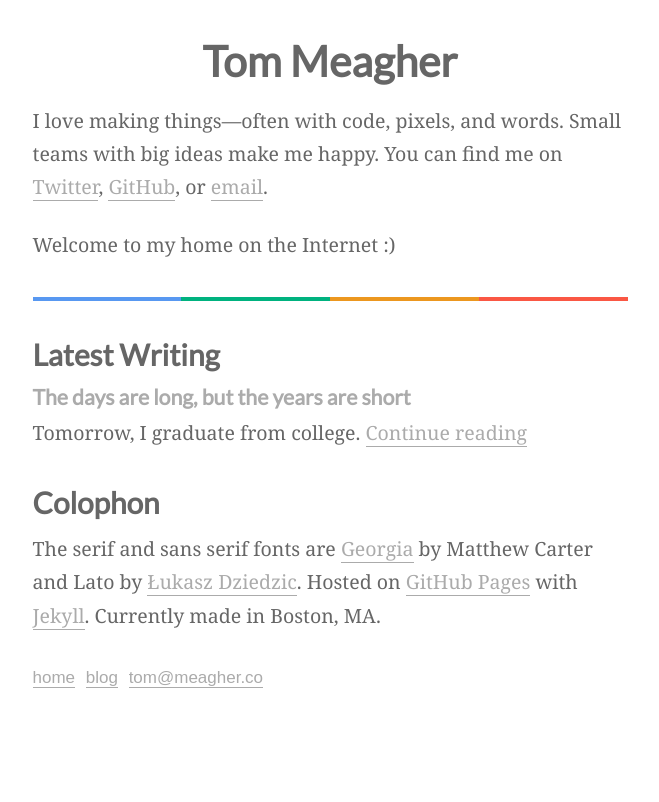
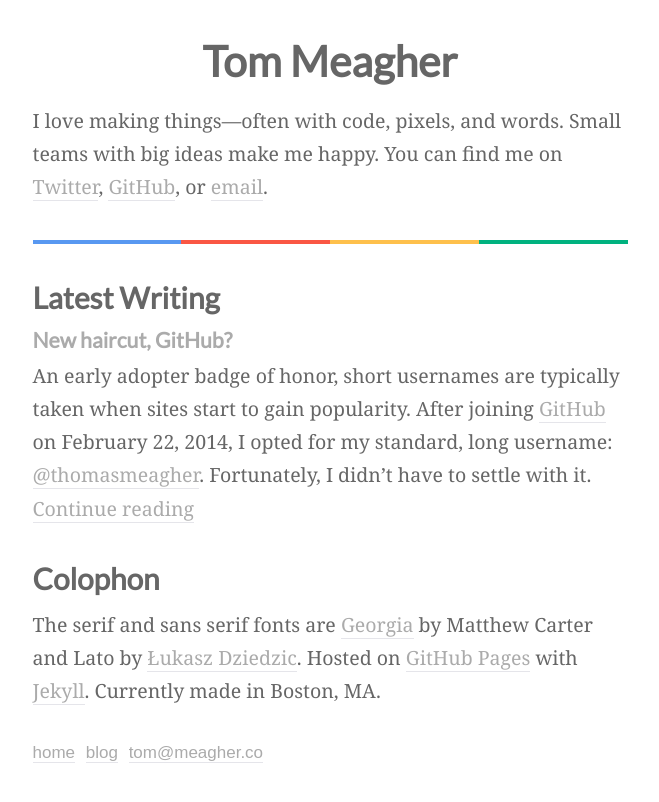
Before and after one commit to tmm/www, a Jekyll site: the page built from index.html, in a window 1280 px wide. Shown: the top 802 px of the page, without its empty margins (310-969 px from the left). Built offline with Jekyll 4.4.1, drawn with Linux system fonts in a browser that asks for light colours.

Commit message:
[published] New Haircut, GitHub?

```diff
--- a/_sass/_base.scss
+++ b/_sass/_base.scss
@@ -23,7 +23,7 @@ body {
 a {
   text-decoration: none;
   color: $gray;
-  border-bottom: 1px solid $gray;
+  border-bottom: 1px solid $gray-light;
 
   &:hover {
     color: $green;
--- a/_sass/_variables.scss
+++ b/_sass/_variables.scss
@@ -9,7 +9,7 @@ $gray: #ababab;
 $gray-light: #E5E5EA;
 $blue: #5898f1;
 $green: #00b27f;
-$yellow: #ec971f;
+$yellow: #FEC04C;
 $red: #FA5744;
 
 // sizes
--- /dev/null
+++ b/blog/_posts/2016-04-05-new-haircut-github.md
@@ -0,0 +1,28 @@
+---
+layout: post
+title: "New haircut, GitHub?"
+date: 2016-04-04 22:38:00
+---
+
+An early adopter badge of honor, short usernames are typically taken when sites start to gain popularity. After joining [GitHub](https://github.com) on February 22, 2014, I opted for my standard, long username: [@thomasmeagher](https://github.com/thomasmeagher). Fortunately, I didn't have to settle with it.
+
+GitHub is one of the few sites that has a policy of releasing dormant usernames, and luckily there are plenty of them!
+
+Now, I have [@tmm](https://github.com/tmm).
+
+#### But how?
+
+First, I looked for users that joined GitHub early on (2011 and before) and had little to no publicly activity (commits, repositories, and followers/following). Then, all I had to do was email [GitHub Support](https://github.com/contact) the username I wanted.
+
+And it worked.
+
+![GitHub Email](/blog/assets/2016/1/1.png)
+{: .image-2 }
+Victoryyy!
+{: .caption-2 }
+
+***
+
+### Notes
+
+Changing your username has side effects---more [here](https://help.github.com/articles/what-happens-when-i-change-my-username/).
--- a/blog/index.html
+++ b/blog/index.html
@@ -14,6 +14,6 @@ title: Blog
   {% assign date = currentdate %}
 {% endif %}
   <h4 class="mar-t-0"><a href="{{ post.url | prepend: site.baseurl }}">{{ post.title }}</a></h4>
-  <p>{{ post.excerpt | strip_html }} <a href="{{ post.url | prepend: site.baseurl }}">Continue reading</a></p>
+  <p>{{ post.excerpt | remove: '<p>' | remove: '</p>' }} <a href="{{ post.url | prepend: site.baseurl }}">Continue reading</a></p>
 {% if forloop.last %}</section>{% endif %}
 {% endfor %}
--- a/index.html
+++ b/index.html
@@ -8,22 +9,20 @@ layout: base
 
 <section>
   <p>I love making things—often with code, pixels, and words. Small teams with big ideas make me happy. You can find me on <a href="https://twitter.com/thomasmeagher/">Twitter</a>, <a href="https://github.com/tmm/">GitHub</a>, or <a href="mailto:tom@meagher.co">email</a>.</p>
-
-  <p>Welcome to my home on the Internet :)</p>
 </section>
 
 <div class="color-line mar-tb-6">
   <div class="background-blue"></div>
+  <div class="background-red"></div>
+  <div class="background-yellow"></div>
   <div class="background-green"></div>
-  <div class="background-yellow"></div>
-  <div class="background-red"></div>
 </div>
 
 <section class="mar-b-6">
   <h2 class="mar-b-2">Latest Writing</h2>
   {% assign post = site.posts[0] %}
   <h4 class="mar-t-0">{{ post.title }}</h4>
-  <p>{{ post.excerpt }} <a href="{{ post.url | prepend: site.baseurl }}">Continue reading</a></p>
+  <p>{{ post.excerpt | remove: '<p>' | remove: '</p>' }} <a href="{{ post.url | prepend: site.baseurl }}">Continue reading</a></p>
 </section>
 
 <section class="mar-b-6">
```
Also changed, not shown: other parts of index.html (+1 -0 lines), blog/_posts/2015-05-15-the-days-are-long-the-years-are-short.md (+3 -3 lines), blog/assets/2016/1/1.png (added), 3 other files.
